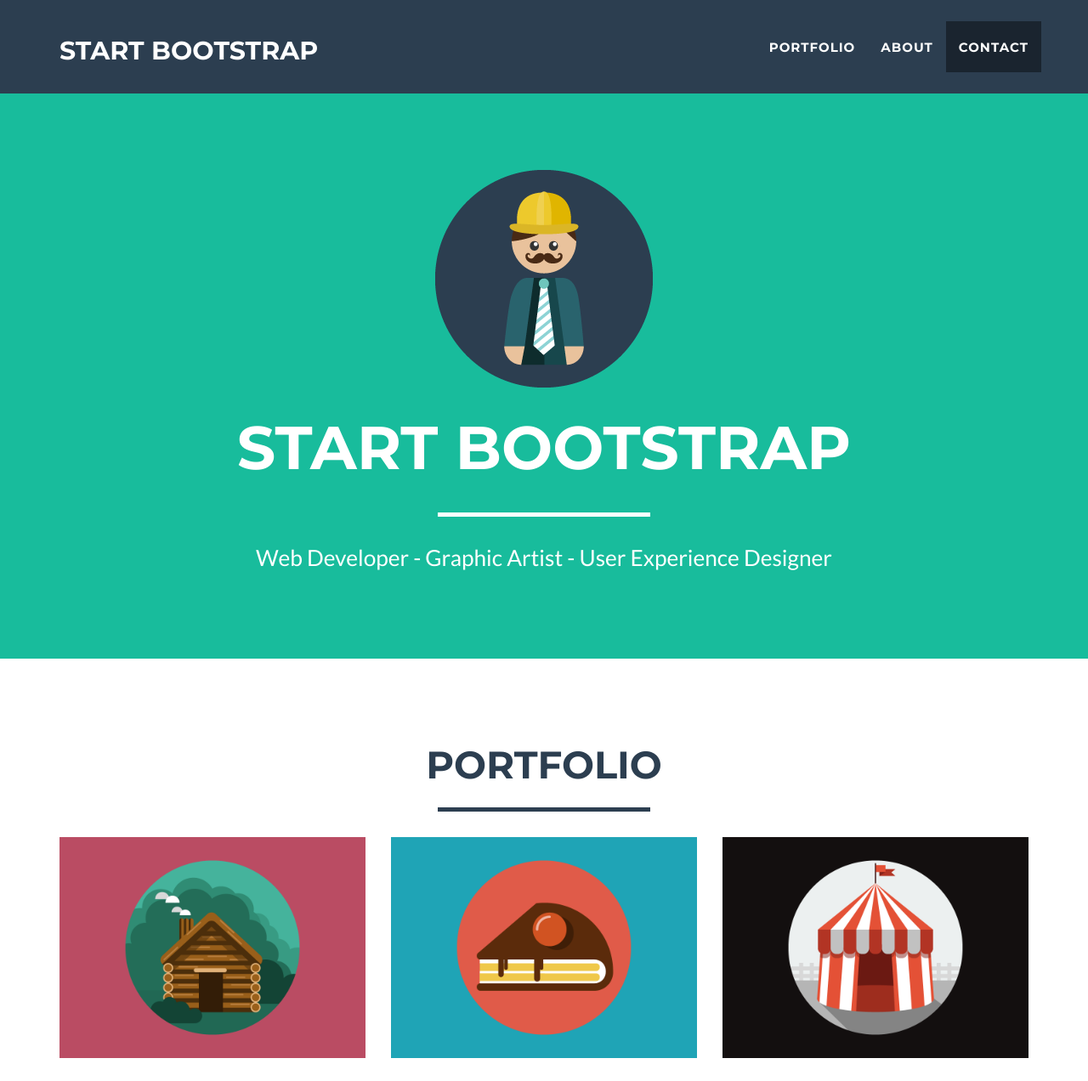
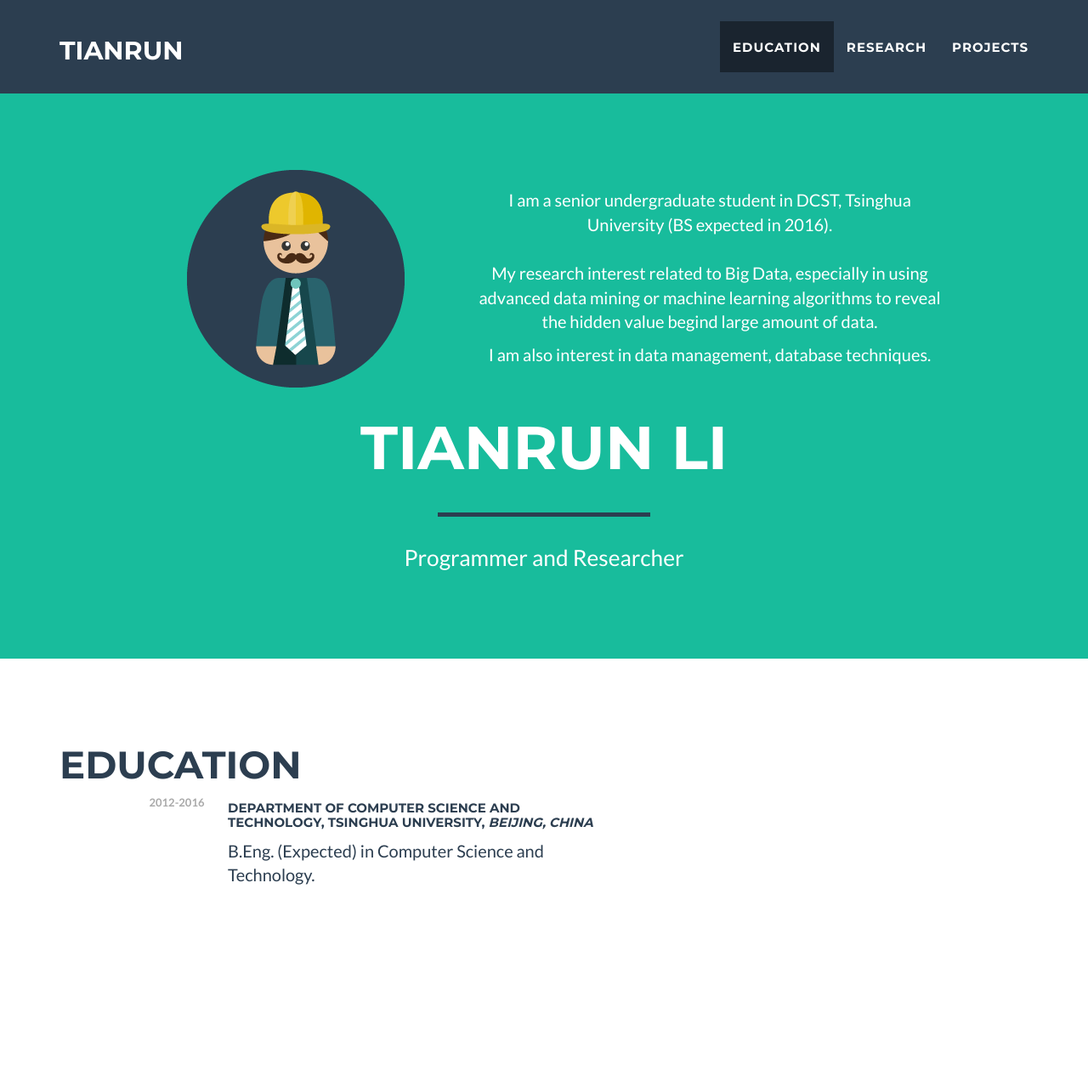
Before and after one commit to Terranlee/Terranlee.github.io, a plain HTML site: page index.html in a window 1280 px wide. Shown: the top 1272 px of the page at 85% size. Drawn offline with nearby package versions, Linux system fonts and the light colour scheme.

Commit message:
update header and education

```diff
--- a/index.html
+++ b/index.html
@@ -9,7 +9,7 @@
     <meta name="description" content="">
     <meta name="author" content="">
 
-    <title>Freelancer - Start Bootstrap Theme</title>
+    <title>Home | Tianrun Li</title>
 
     <!-- Bootstrap Core CSS - Uses Bootswatch Flatly Theme: http://bootswatch.com/flatly/ -->
     <link href="css/bootstrap.min.css" rel="stylesheet">
@@ -44,7 +44,7 @@
                     <span class="icon-bar"></span>
                     <span class="icon-bar"></span>
                 </button>
-                <a class="navbar-brand" href="#page-top">Start Bootstrap</a>
+                <a class="navbar-brand" href="#page-top">Tianrun</a>
             </div>
 
             <!-- Collect the nav links, forms, and other content for toggling -->
@@ -54,13 +54,13 @@
                         <a href="#page-top"></a>
                     </li>
                     <li class="page-scroll">
-                        <a href="#portfolio">Portfolio</a>
+                        <a href="#education">Education</a>
                     </li>
                     <li class="page-scroll">
-                        <a href="#about">About</a>
+                        <a href="#research">Research</a>
                     </li>
                     <li class="page-scroll">
-                        <a href="#contact">Contact</a>
+                        <a href="#projects">Projects</a>
                     </li>
                 </ul>
             </div>
@@ -73,17 +73,62 @@
     <header>
         <div class="container">
             <div class="row">
+                <div class="col-lg-4 col-lg-offset-1">
+                    <img class="img-responsive" src="img/profile.png" alt="">
+                </div>
+                <div class="col-lg-6">
+                    <br>
+                    <p>
+                        I am a senior undergraduate student in DCST, Tsinghua University (BS expected in 2016).
+                        <br><br>
+                        My research interest related to Big Data,
+                        especially in using advanced data mining or machine learning algorithms
+                        to reveal the hidden value begind large amount of data.
+                    </p>
+                    <p>
+                        I am also interest in data management, database techniques.
+                    </p>
+                </div>
+
                 <div class="col-lg-12">
-                    <img class="img-responsive" src="img/profile.png" alt="">
                     <div class="intro-text">
-                        <span class="name">Start Bootstrap</span>
-                        <hr class="star-light">
-                        <span class="skills">Web Developer - Graphic Artist - User Experience Designer</span>
+                        <span class="name">Tianrun Li</span>
+                        <hr class="star-primary">
+                        <span class="skills">Programmer and Researcher</span>
                     </div>
                 </div>
+
             </div>
         </div>
     </header>
+
+    <!-- Education Section -->
+    <section id="education">
+        <div class="container">
+            <div class="row">
+                <div class="col-lg-4">
+                    <h2>Education</h2>
+                </div>
+            </div>
+            <div class="row">
+            <div class="col-lg-6 col-lg-offset-1">
+                <table class="table table-hover" id="education">
+                <tbody>
+                <tr>
+                    <td class="col-lg-2">
+                        <b style="font-size:13px;color:darkgray">2012-2016</b>
+                    </td>
+                    <td class="col-lg-10">
+                        <h5>Department of Computer Science and Technology, <b>Tsinghua University</b>, <i>Beijing, China</i></h5>
+                        <p>B.Eng. (Expected) in Computer Science and Technology.</p>
+                    </td>
+                </tr>
+                </tbody>
+                </table>
+            </div>
+            </div>
+        </div>
+    </section>
 
     <!-- Portfolio Grid Section -->
     <section id="portfolio">
@@ -91,7 +136,6 @@
             <div class="row">
                 <div class="col-lg-12 text-center">
                     <h2>Portfolio</h2>
-                    <hr class="star-primary">
                 </div>
             </div>
             <div class="row">
@@ -159,30 +203,6 @@
         </div>
     </section>
 
-    <!-- About Section -->
-    <section class="success" id="about">
-        <div class="container">
-            <div class="row">
-                <div class="col-lg-12 text-center">
-                    <h2>About</h2>
-                    <hr class="star-light">
-                </div>
-            </div>
-            <div class="row">
-                <div class="col-lg-4 col-lg-offset-2">
-                    <p>Freelancer is a free bootstrap theme created by Start Bootstrap. The download includes the complete source files including HTML, CSS, and JavaScript as well as optional LESS stylesheets for easy customization.</p>
-                </div>
-                <div class="col-lg-4">
-                    <p>Whether you're a student looking to showcase your work, a professional looking to attract clients, or a graphic artist looking to share your projects, this template is the perfect starting point!</p>
-                </div>
-                <div class="col-lg-8 col-lg-offset-2 text-center">
-                    <a href="#" class="btn btn-lg btn-outline">
-                        <i class="fa fa-download"></i> Download Theme
-                    </a>
-                </div>
-            </div>
-        </div>
-    </section>
 
     <!-- Contact Section -->
     <section id="contact">
```
